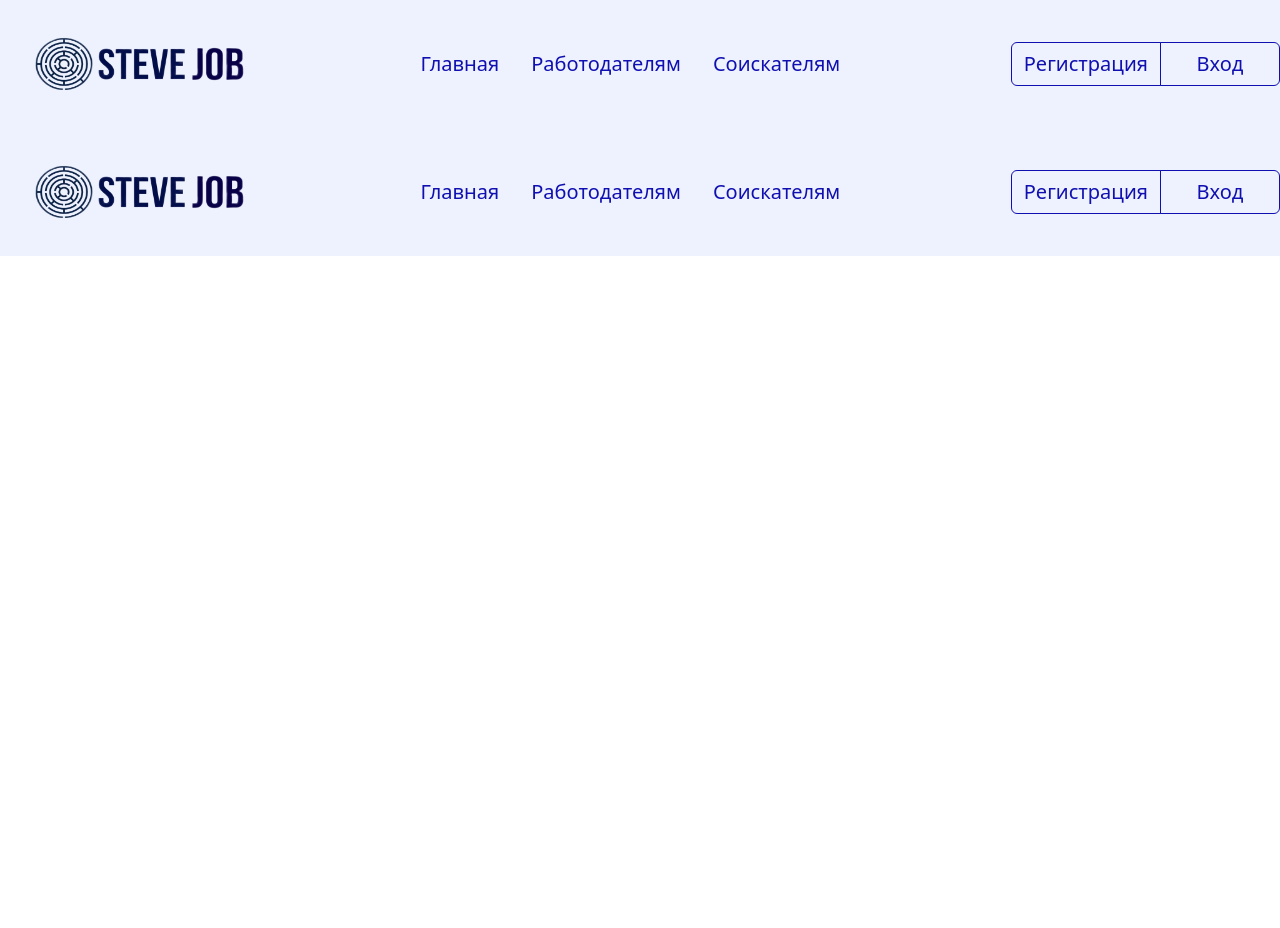
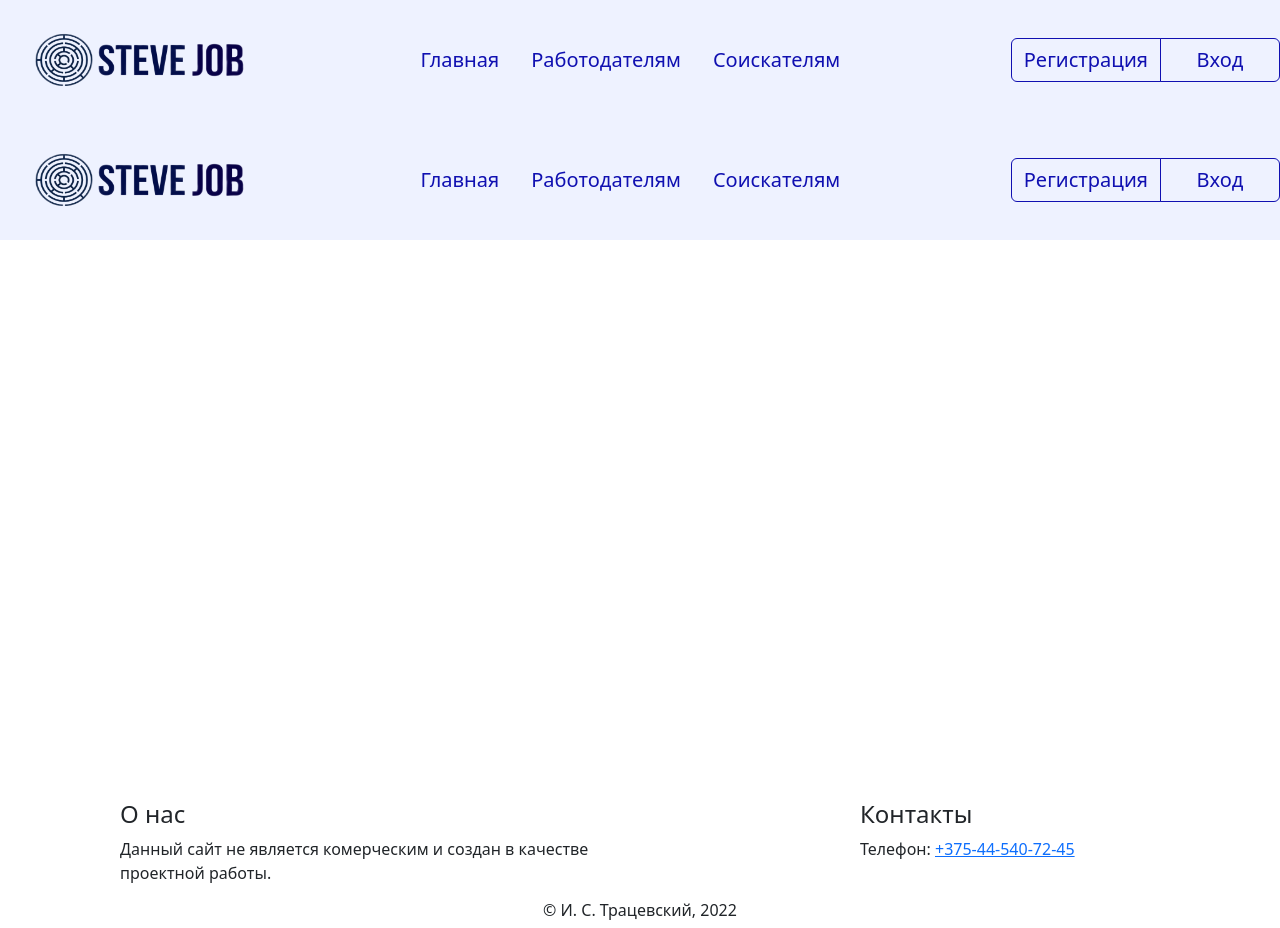
Before and after one commit to IvanTratsevski/Steve_JOB, an Angular app: page / in a window 1280 px wide. Before the commit the page ends 800 px from the top, so only its background shows below. Built offline with nearby package versions, Linux system fonts and the light colour scheme.

Commit message:
Main base

```diff
--- a/src/app/app-routing.module.ts
+++ b/src/app/app-routing.module.ts
@@ -2,7 +2,7 @@ import { NgModule } from '@angular/core';
 import { RouterModule, Routes } from '@angular/router';
 import { HeaderComponent } from './header/header.component';
 const routes: Routes = [
-  { path: '', component: HeaderComponent}
+  { path: '', component: HeaderComponent},
 ]
 
 @NgModule({
--- a/src/app/app.component.html
+++ b/src/app/app.component.html
@@ -1,2 +1,3 @@
 <app-header></app-header>
 <app-main></app-main>
+<app-footer></app-footer>
--- a/src/app/app.module.ts
+++ b/src/app/app.module.ts
@@ -5,12 +5,13 @@ import { AppRoutingModule } from './app-routing.module';
 import { AppComponent } from './app.component';
 import { HeaderComponent } from './header/header.component';
 import { MainComponent } from './main/main.component';
-
+import { FooterComponent } from './footer/footer.component';
 @NgModule({
   declarations: [
     AppComponent,
     HeaderComponent,
-    MainComponent
+    MainComponent,
+    FooterComponent
   ],
   imports: [
     BrowserModule,
--- /dev/null
+++ b/src/app/footer/footer.component.css
@@ -0,0 +1,17 @@
+footer{
+    display: flex;
+    flex-direction: column;
+}
+.appInfo{
+    display: flex;
+    flex-direction: row;
+    justify-content: space-around;
+    align-items:flex-start;
+}
+.appInfo > section{
+    max-width: 500px;
+    min-width: 300px;
+}
+.copyright{
+    text-align: center;
+}
--- /dev/null
+++ b/src/app/footer/footer.component.html
@@ -0,0 +1,17 @@
+<footer>
+    <div class="appInfo">
+        <section class="aboutInfo">
+            <h4>О нас</h4>
+            <p>Данный сайт не является комерческим и создан в качестве проектной работы.</p>
+        </section>
+        <section class="contactInfo">
+            <h4>Контакты</h4>
+            <p><i class="bi bi-telephone-fill"></i>Телефон: <a href="tel:+375445407245">+375-44-540-72-45</a></p>
+        </section>
+    </div>
+    <div class="copyright">
+        <h6>
+            &#169; И. С. Трацевский, 2022
+        </h6>
+    </div>
+</footer>
--- /dev/null
+++ b/src/app/footer/footer.component.ts
@@ -0,0 +1,15 @@
+import { Component, OnInit } from '@angular/core';
+
+@Component({
+  selector: 'app-footer',
+  templateUrl: './footer.component.html',
+  styleUrls: ['./footer.component.css']
+})
+export class FooterComponent implements OnInit {
+
+  constructor() { }
+
+  ngOnInit(): void {
+  }
+
+}
--- a/src/app/header/header.component.css
+++ b/src/app/header/header.component.css
@@ -9,7 +9,7 @@ a{
     font-size: 1.25rem;
 }
 .headerContainer{
-    height: 8rem;
+    height: 15vh;
     margin: auto;
     max-width: 1366px;
     display: flex;
--- a/src/app/main/main.component.css
+++ b/src/app/main/main.component.css
@@ -0,0 +1,3 @@
+.main{
+    height: 85vh;
+}
--- a/src/app/main/main.component.html
+++ b/src/app/main/main.component.html
@@ -1,3 +1,3 @@
-<main>
+<main class="main">
     <router-outlet></router-outlet>
 </main>
--- a/src/styles.css
+++ b/src/styles.css
@@ -1,3 +1,4 @@
+@import url('https://fonts.googleapis.com/css2?family=Ruda&display=swap');
 
 /* Указываем box sizing*/
 *,
```
Also changed, not shown: 1 other file (tests, documents, lock files or other folders).
